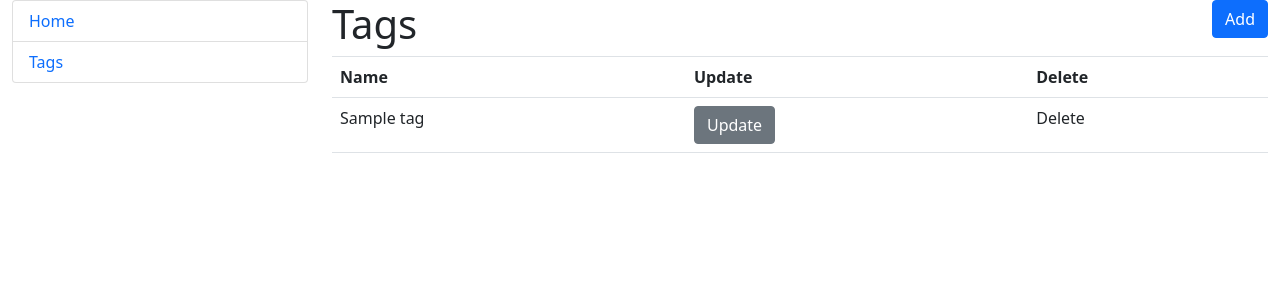
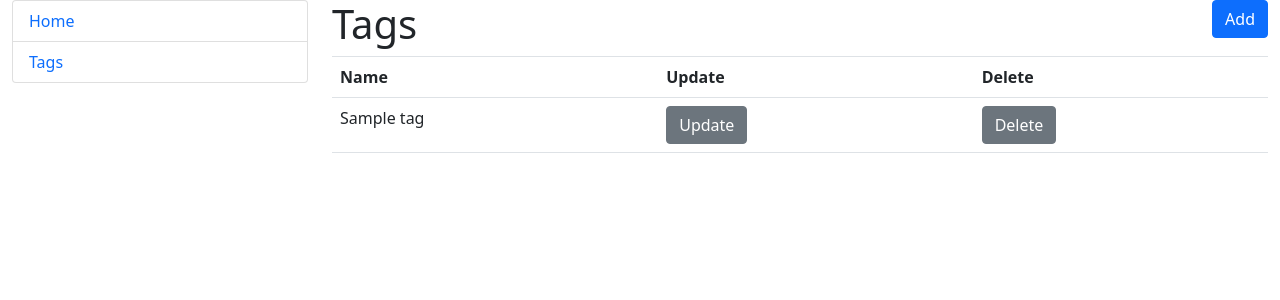
Before and after one commit to bknyrik/to-do-list, a Django app: template templates/task_manager/tag_list.html in a window 1280 px wide. Shown: the top 300 px of the page. Run offline with Django 5.2, Linux system fonts and the light colour scheme; the template is opened without the code that fills it: most values are stand-ins (such as "Sample title", 1, 10 or a date in 2020); data that the repository does not hold is empty.

Commit message:
Add link Delete to tag_confirm_delete.html in tag_list.html

```diff
--- a/templates/task_manager/tag_list.html
+++ b/templates/task_manager/tag_list.html
@@ -18,7 +18,7 @@
         <tr>
           <td>{{ tag }}</td>
           <td><a class="btn btn-secondary" href="{% url "task_manager:tag-update" pk=tag.id %}">Update</a></td>
-          <td>Delete</td>
+          <td><a class="btn btn-secondary" href="{% url "task_manager:tag-delete" pk=tag.id %}">Delete</a></td>
         </tr>
       {% endfor %}
       </tbody>
```
